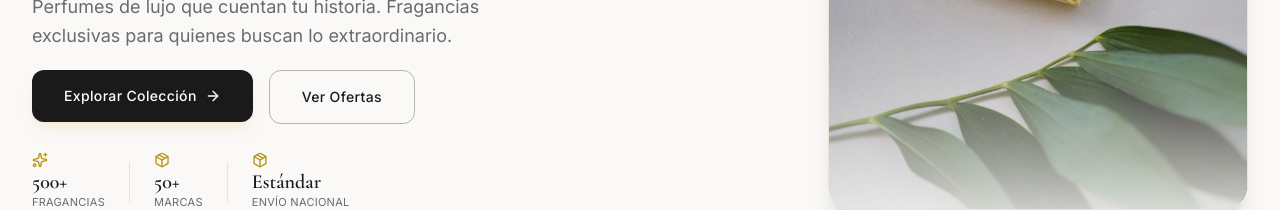
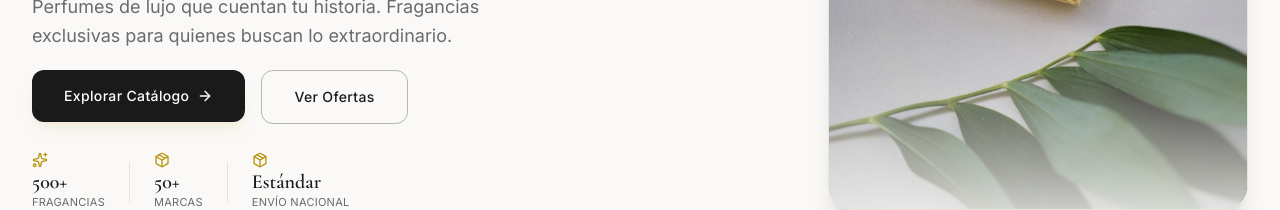
Before and after one commit to CristhDevv/Bendita-Store, a Next.js app: page / in a window 1280 px wide. Shown: the part 486-696 px from the top of the page. Built offline with nearby package versions, Linux system fonts and the light colour scheme; no server answers; the database is empty.

Commit message:
chore: revertir HeroSection.tsx a versión anterior del repositorio

```diff
--- a/src/components/home/HeroSection.tsx
+++ b/src/components/home/HeroSection.tsx
@@ -188,7 +188,7 @@ export function HeroSection({ discountProducts = [] }: { discountProducts?: Prod
                   href="/products"
                   className="inline-flex items-center justify-center gap-2 px-8 py-4 rounded-xl font-body font-medium text-sm tracking-wide bg-charcoal text-white hover:bg-gold transition-all duration-300 shadow-lg shadow-gold/10"
                 >
-                  Explorar Colección
+                  Explorar Catálogo
                   <ArrowRight className="w-4 h-4" />
                 </Link>
               </motion.div>
```
